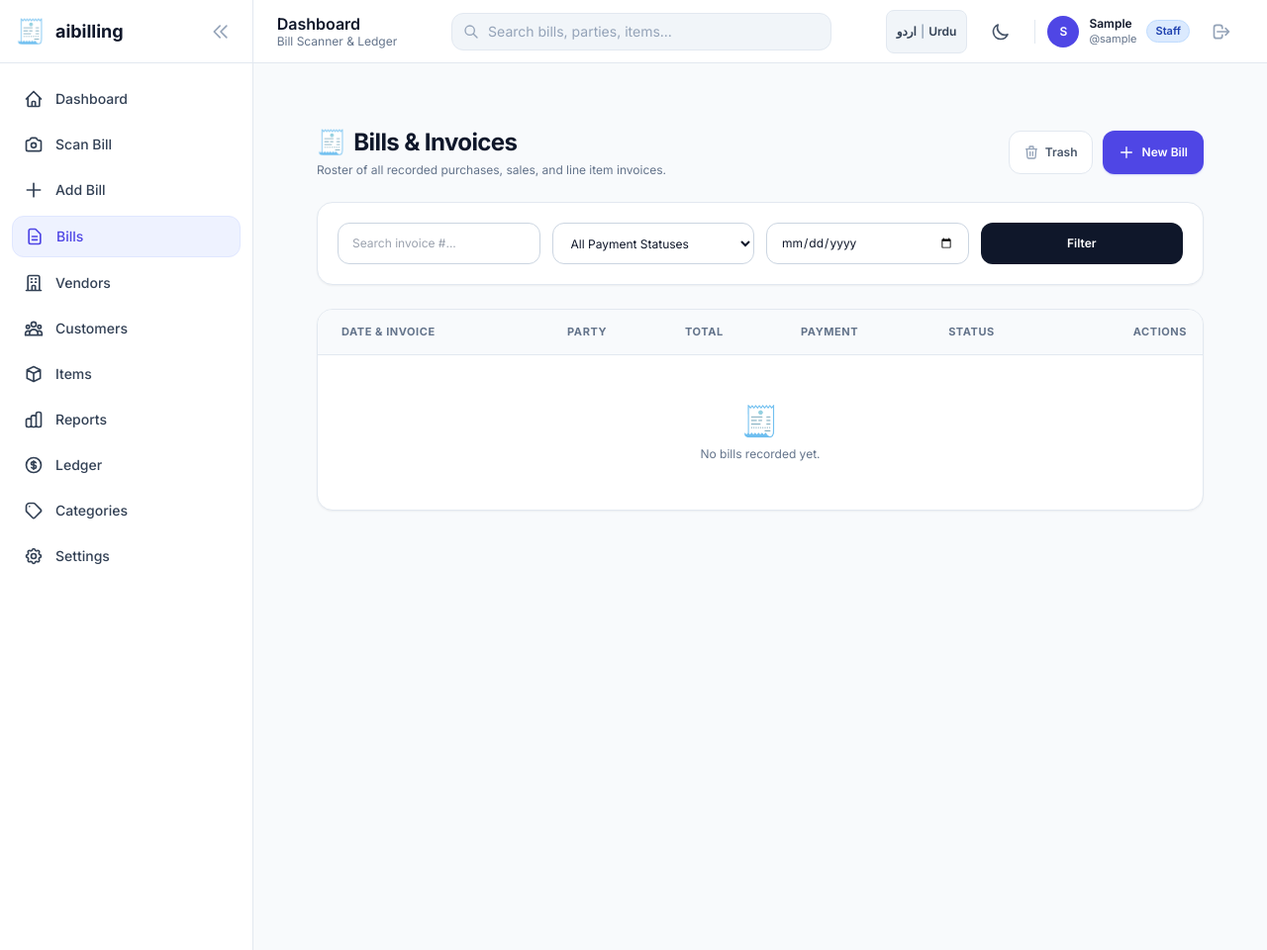
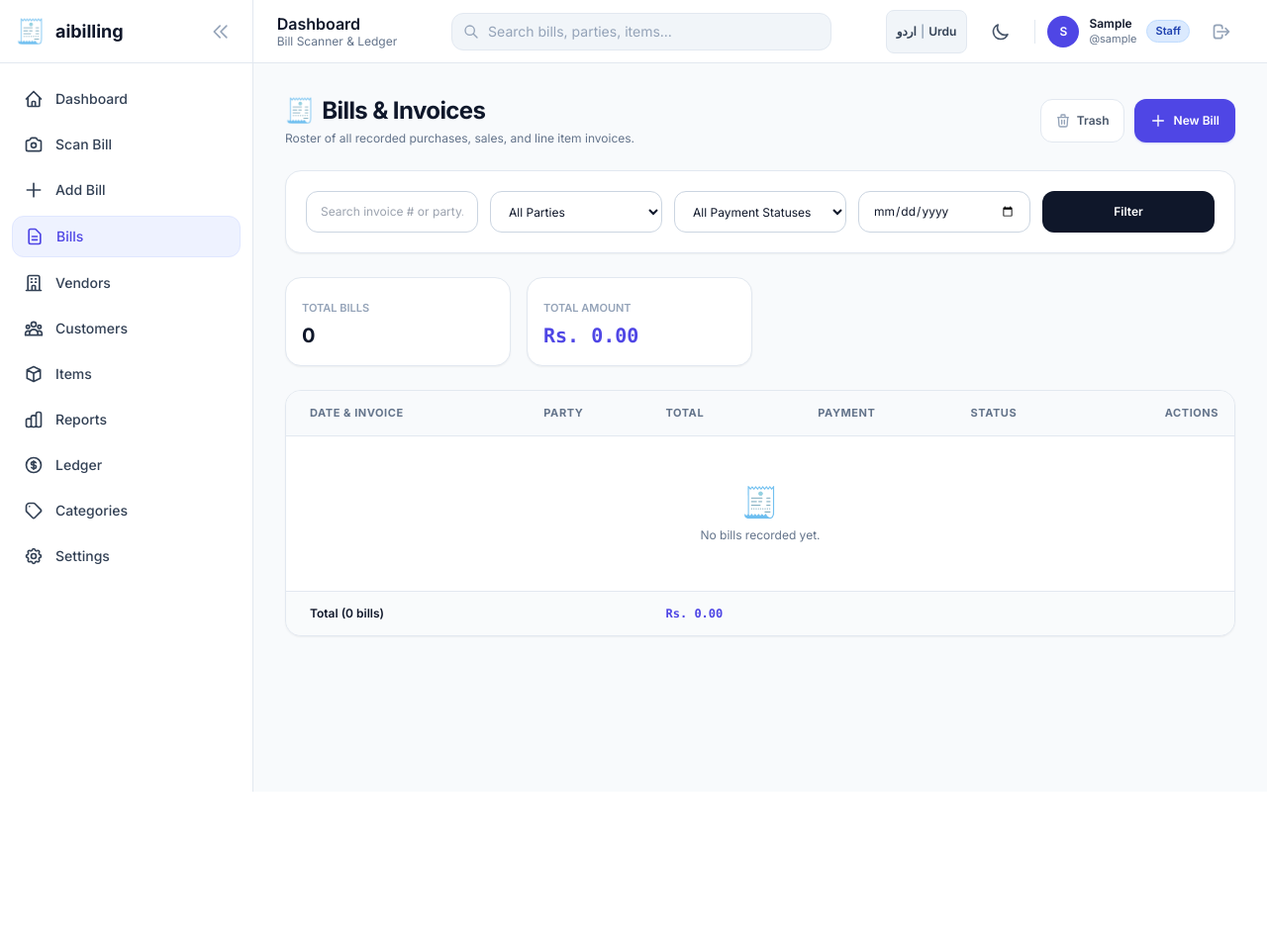
Before and after one commit to asif2641/aibillingpython, a Django app: page /en/bills/ in a window 1280 px wide. Shown: the whole page at 99% size. After the commit the page ends 800 px from the top, so only its background shows below. Run offline with Django 4.2, Linux system fonts and the light colour scheme; the visitor is signed in with stand-in values (Sample User, id 1); data that the repository does not hold is empty; some libraries are stand-ins or nearby versions.

Commit message:
Add bilingual English and Urdu party display and Khata total calculation

```diff
--- a/bills/templates/bills/bill_list.html
+++ b/bills/templates/bills/bill_list.html
@@ -4,8 +4,7 @@
 {% block title %}{% trans "Bills & Invoices" %} — Bill Scanner & Ledger{% endblock %}
 
 {% block content %}
-<div class="min-h-screen bg-slate-50 dark:bg-slate-900 text-slate-800 dark:text-slate-100 py-8 px-4 sm:px-6 lg:px-8">
-    <div class="max-w-7xl mx-auto space-y-6">
+<div class="max-w-7xl mx-auto space-y-6">
 
         <!-- Top Header & Actions -->
         <div class="flex flex-col sm:flex-row sm:items-center sm:justify-between gap-4">
@@ -34,15 +33,29 @@
 
         <!-- Filter / Search Card -->
         <div class="bg-white dark:bg-slate-800 rounded-2xl border border-slate-200 dark:border-slate-700/80 shadow-sm p-4 sm:p-5">
-            <form method="get" class="grid grid-cols-1 sm:grid-cols-2 md:grid-cols-4 gap-3">
+            <form method="get" class="grid grid-cols-1 sm:grid-cols-2 md:grid-cols-5 gap-3">
                 <!-- Search input -->
                 <div>
                     <input
                         type="text"
                         name="q"
                         value="{{ request.GET.q|default:'' }}"
-                        placeholder="{% trans "Search invoice #..." %}"
+                        placeholder="{% trans "Search invoice # or party..." %}"
                         class="w-full px-3.5 py-2 min-h-[42px] rounded-xl border border-slate-300 dark:border-slate-600 bg-white dark:bg-slate-900 text-slate-900 dark:text-white text-xs focus:ring-2 focus:ring-primary-500 transition-colors">
+                </div>
+
+                <!-- Party filter -->
+                <div>
+                    <select
+                        name="party"
+                        class="w-full px-3.5 py-2 min-h-[42px] rounded-xl border border-slate-300 dark:border-slate-600 bg-white dark:bg-slate-900 text-slate-900 dark:text-white text-xs focus:ring-2 focus:ring-primary-500 transition-colors">
+                        <option value="">{% trans "All Parties" %}</option>
+                        {% for p in parties %}
+                            <option value="{{ p.pk }}" {% if selected_party_id == p.pk|stringformat:"s" %}selected{% endif %}>
+                                {{ p.name }}{% if p.urdu_name and p.urdu_name != p.name %} ({{ p.urdu_name }}){% endif %}
+                            </option>
+                        {% endfor %}
+                    </select>
                 </div>
 
                 <!-- Status filter -->
@@ -73,7 +86,7 @@
                         class="flex-1 py-2 min-h-[42px] rounded-xl bg-slate-900 dark:bg-slate-700 text-white font-semibold text-xs hover:bg-slate-800 transition-colors">
                         {% trans "Filter" %}
                     </button>
-                    {% if request.GET.q or request.GET.payment_status or request.GET.date %}
+                    {% if request.GET.q or request.GET.party or request.GET.payment_status or request.GET.date %}
                         <a href="{% url 'bills:bill_list' %}"
                            class="px-3 py-2 min-h-[42px] inline-flex items-center rounded-xl border border-slate-200 dark:border-slate-700 text-slate-500 hover:text-slate-700 text-xs font-medium">
                             {% trans "Clear" %}
@@ -81,6 +94,34 @@
                     {% endif %}
                 </div>
             </form>
+        </div>
+
+        <!-- Summary KPI Cards -->
+        <div class="grid grid-cols-2 sm:grid-cols-4 gap-4">
+            <div class="bg-white dark:bg-slate-800 rounded-2xl border border-slate-200 dark:border-slate-700/80 p-4 shadow-sm">
+                <span class="text-[11px] font-semibold uppercase text-slate-400">{% trans "Total Bills" %}</span>
+                <p class="text-xl font-bold text-slate-900 dark:text-white mt-1">{{ total_count }}</p>
+            </div>
+            <div class="bg-white dark:bg-slate-800 rounded-2xl border border-slate-200 dark:border-slate-700/80 p-4 shadow-sm">
+                <span class="text-[11px] font-semibold uppercase text-slate-400">{% trans "Total Amount" %}</span>
+                <p class="text-xl font-bold text-primary-600 dark:text-primary-400 font-mono mt-1">Rs. {{ total_amount }}</p>
+            </div>
+            {% if selected_party %}
+            <div class="col-span-2 bg-primary-50/70 dark:bg-primary-950/40 rounded-2xl border border-primary-200 dark:border-primary-900/50 p-4 flex flex-col sm:flex-row sm:items-center justify-between gap-2 shadow-sm">
+                <div>
+                    <span class="text-[11px] font-semibold uppercase text-primary-600 dark:text-primary-400">{% trans "Party Ledger (Khata)" %}</span>
+                    <p class="text-sm font-bold text-slate-900 dark:text-white mt-0.5">
+                        {{ selected_party.name }}
+                        {% if selected_party.urdu_name and selected_party.urdu_name != selected_party.name %}
+                            <span class="font-normal text-xs text-slate-500 font-urdu mr-1">({{ selected_party.urdu_name }})</span>
+                        {% endif %}
+                    </p>
+                </div>
+                <a href="{% url 'ledger:party_ledger' selected_party.pk %}" class="inline-flex items-center gap-1.5 px-3.5 py-2 rounded-xl bg-primary-600 hover:bg-primary-700 text-white text-xs font-semibold shadow-sm transition-colors whitespace-nowrap">
+                    <span>📖 {% trans "View Full Khata Ledger" %}</span>
+                </a>
+            </div>
+            {% endif %}
         </div>
 
         <!-- Table Card -->
@@ -107,7 +148,12 @@
                                 <p class="text-[11px] text-slate-400">{{ bill.bill_date }}</p>
                             </td>
                             <td class="py-3.5 px-4 font-medium text-slate-900 dark:text-white">
-                                {{ bill.party.name }}
+                                <a href="{% url 'ledger:party_ledger' bill.party.pk %}" class="hover:text-primary-600 dark:hover:text-primary-400 hover:underline block" title="{% trans 'View Khata Ledger' %}">
+                                    <span class="font-semibold">{{ bill.party.name }}</span>
+                                    {% if bill.party.urdu_name and bill.party.urdu_name != bill.party.name %}
+                                        <span class="text-[11px] text-slate-400 dark:text-slate-500 font-normal block font-urdu">{{ bill.party.urdu_name }}</span>
+                                    {% endif %}
+                                </a>
                             </td>
                             <td class="py-3.5 px-4 font-mono font-bold text-slate-900 dark:text-white">
                                 Rs. {{ bill.grand_total }}
@@ -158,6 +204,14 @@
                         </tr>
                         {% endfor %}
                     </tbody>
+                    <tfoot class="bg-slate-50/80 dark:bg-slate-900/60 font-semibold border-t border-slate-200 dark:border-slate-700 text-xs text-slate-900 dark:text-white">
+                        <tr>
+                            <td class="py-3.5 px-4 sm:px-6">{% trans "Total" %} ({{ total_count }} {% trans "bills" %})</td>
+                            <td></td>
+                            <td class="py-3.5 px-4 font-mono font-bold text-primary-600 dark:text-primary-400">Rs. {{ total_amount }}</td>
+                            <td colspan="3"></td>
+                        </tr>
+                    </tfoot>
                 </table>
             </div>
 
@@ -179,5 +233,4 @@
             {% endif %}
         </div>
     </div>
-</div>
 {% endblock %}
--- a/bills/views.py
+++ b/bills/views.py
@@ -8,6 +8,7 @@ from decimal import Decimal
 from django.contrib.auth.decorators import login_required
 from django.core.exceptions import PermissionDenied
 from django.core.paginator import Paginator
+from django.db.models import Q, Sum
 from django.http import HttpRequest, HttpResponse
 from django.shortcuts import get_object_or_404, redirect, render
 from django.utils import timezone
@@ -15,6 +16,7 @@ from django.utils import timezone
 from bills.forms import BillForm, BillItemFormSet
 from bills.models import Bill
 from bills.services import recalculate_bill_totals
+from parties.models import Party
 
 
 def check_can_delete_permission(user) -> None:
@@ -36,7 +38,12 @@ def bill_list_view(request: HttpRequest) -> HttpResponse:
     # Filters
     query = request.GET.get("q")
     if query:
-        qs = qs.filter(invoice_no__icontains=query.strip())
+        q_clean = query.strip()
+        qs = qs.filter(
+            Q(invoice_no__icontains=q_clean)
+            | Q(party__name__icontains=q_clean)
+            | Q(party__urdu_name__icontains=q_clean)
+        )
 
     party_id = request.GET.get("party")
     if party_id:
@@ -50,6 +57,13 @@ def bill_list_view(request: HttpRequest) -> HttpResponse:
     if date_filter:
         qs = qs.filter(bill_date=date_filter)
 
+    # Aggregates for all matching filtered bills
+    total_amount = qs.aggregate(total=Sum("grand_total"))["total"] or Decimal("0.00")
+    total_count = qs.count()
+
+    selected_party = Party.objects.filter(pk=party_id).first() if party_id else None
+    parties = Party.objects.filter(is_active=True).order_by("name")
+
     paginator = Paginator(qs, 25)
     page_number = request.GET.get("page")
     page_obj = paginator.get_page(page_number)
@@ -60,6 +74,11 @@ def bill_list_view(request: HttpRequest) -> HttpResponse:
         {
             "bills": page_obj,
             "page_obj": page_obj,
+            "parties": parties,
+            "selected_party": selected_party,
+            "selected_party_id": party_id,
+            "total_count": total_count,
+            "total_amount": total_amount,
         },
     )
 
--- a/scanning/services/extraction.py
+++ b/scanning/services/extraction.py
@@ -86,7 +86,7 @@ EXTRACTION_SYSTEM_PROMPT = """You are an expert AI bill, receipt, and invoice sc
 Extract all details from the provided document image(s) or PDF according to the schema below.
 Follow these critical rules:
 1. Return ONLY a single valid JSON object matching the schema. No markdown code blocks, no explanation text outside JSON.
-2. Read handwritten and printed bills in English, Urdu, and mixed text. Preserve original Urdu or English item and vendor names.
+2. Read handwritten and printed bills in English, Urdu, and mixed text. For vendor and item names: provide the standard English / Roman transliterated name in 'name' (e.g. 'Arif Chicken Center') AND provide the Urdu text in 'urdu_name' (e.g. 'عارف چکن سنٹر') if written in Urdu script. If only English is present, put it in 'name'.
 3. If a field is not present or cannot be read with confidence, set it to null. NEVER invent or guess data.
 4. Accurately extract all line items in order: item name, quantity, unit, unit price, discount, tax, line total, confidence (0-100).
 5. Accurately extract totals: subtotal, discount, tax, other charges, grand total, amount paid, balance due.
@@ -98,7 +98,7 @@ Schema to return:
 {
   "document_type": "printed",
   "languages": ["en", "ur"],
-  "vendor": {"name": null, "phone": null, "address": null, "tax_no": null},
+  "vendor": {"name": null, "urdu_name": null, "phone": null, "address": null, "tax_no": null},
   "customer": {"name": null, "phone": null, "address": null},
   "invoice_no": null,
   "date": "YYYY-MM-DD",
```
Also changed, not shown: bills/templates/bills/bill_detail.html (+9 -2 lines), scanning/services/matching.py (+10 -0 lines).
